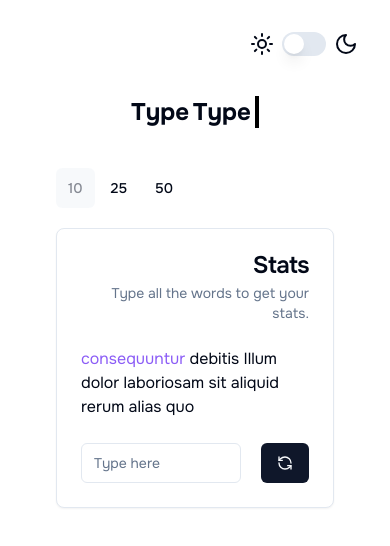
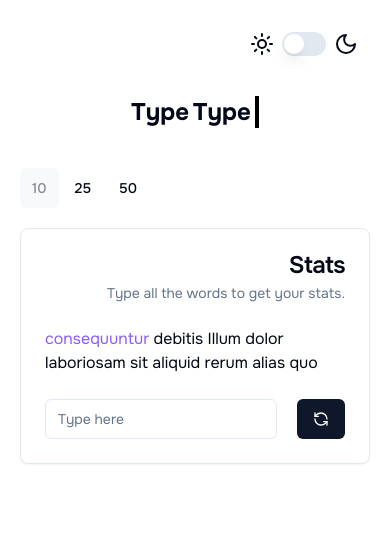
Before and after one commit to rubenpachecomatas/type-type, a Next.js app: page / in a window 390 px wide. Shown: the top 546 px of the page. Built offline with nearby package versions, Linux system fonts and the light colour scheme.

Commit message:
Add some tweaks to dark theme

```diff
--- a/app/_components/Header.tsx
+++ b/app/_components/Header.tsx
@@ -1,7 +1,7 @@
 const Header = () => (
   <header className="flex gap-1 text-2xl font-bold">
     <h1>Type</h1>
-    <p className="animate-typing overflow-hidden whitespace-nowrap border-r-4 border-r-black pr-1">
+    <p className="animate-typing dark:animate-dark-typing overflow-hidden whitespace-nowrap border-r-4 border-r-black dark:border-r-white pr-1">
       Type
     </p>
   </header>
--- a/app/_components/Providers.tsx
+++ b/app/_components/Providers.tsx
@@ -3,5 +3,11 @@
 import { ThemeProvider } from "next-themes";
 
 export function Providers({ children }: { children: React.ReactNode }) {
-  return <ThemeProvider>{children}</ThemeProvider>;
+  return (
+    <ThemeProvider
+      attribute="class"
+    >
+      {children}
+    </ThemeProvider>
+  );
 }
--- a/app/globals.css
+++ b/app/globals.css
@@ -35,7 +35,7 @@
     --radius: 0.5rem;
   }
 
-  [data-theme='dark'] {
+  .dark {
     --background: 222.2 84% 4.9%;
     --foreground: 210 40% 98%;
 
--- a/app/page.tsx
+++ b/app/page.tsx
@@ -4,7 +4,7 @@ import Typer from "./_components/typer/Typer";
 
 export default function Home() {
   return (
-    <main className="flex min-h-screen flex-col items-center py-24 px-14">
+    <main className="flex min-h-screen flex-col items-center py-24 px-5 sm:px-14">
       <ThemeSwitch />
       <Header />
       <section className="flex w-full justify-center">
--- a/tailwind.config.ts
+++ b/tailwind.config.ts
@@ -90,6 +90,20 @@ const config = {
             borderColor: "transparent",
           },
         },
+        "dark-blink": {
+          "0%": {
+            borderColor: "white",
+          },
+          "50%": {
+            borderColor: "white",
+          },
+          "51%": {
+            borderColor: "transparent",
+          },
+          "100%": {
+            borderColor: "transparent",
+          },
+        },
         "fade-in": {
           "0%": {
             opacity: "0",
@@ -103,6 +117,8 @@ const config = {
         "accordion-down": "accordion-down 0.2s ease-out",
         "accordion-up": "accordion-up 0.2s ease-out",
         typing: "typing 2s steps(8) infinite alternate, blink 1s infinite",
+        "dark-typing":
+          "typing 2s steps(8) infinite alternate, dark-blink 1s infinite",
         "fade-in": "fade-in 0.3s ease-in",
       },
     },
```
